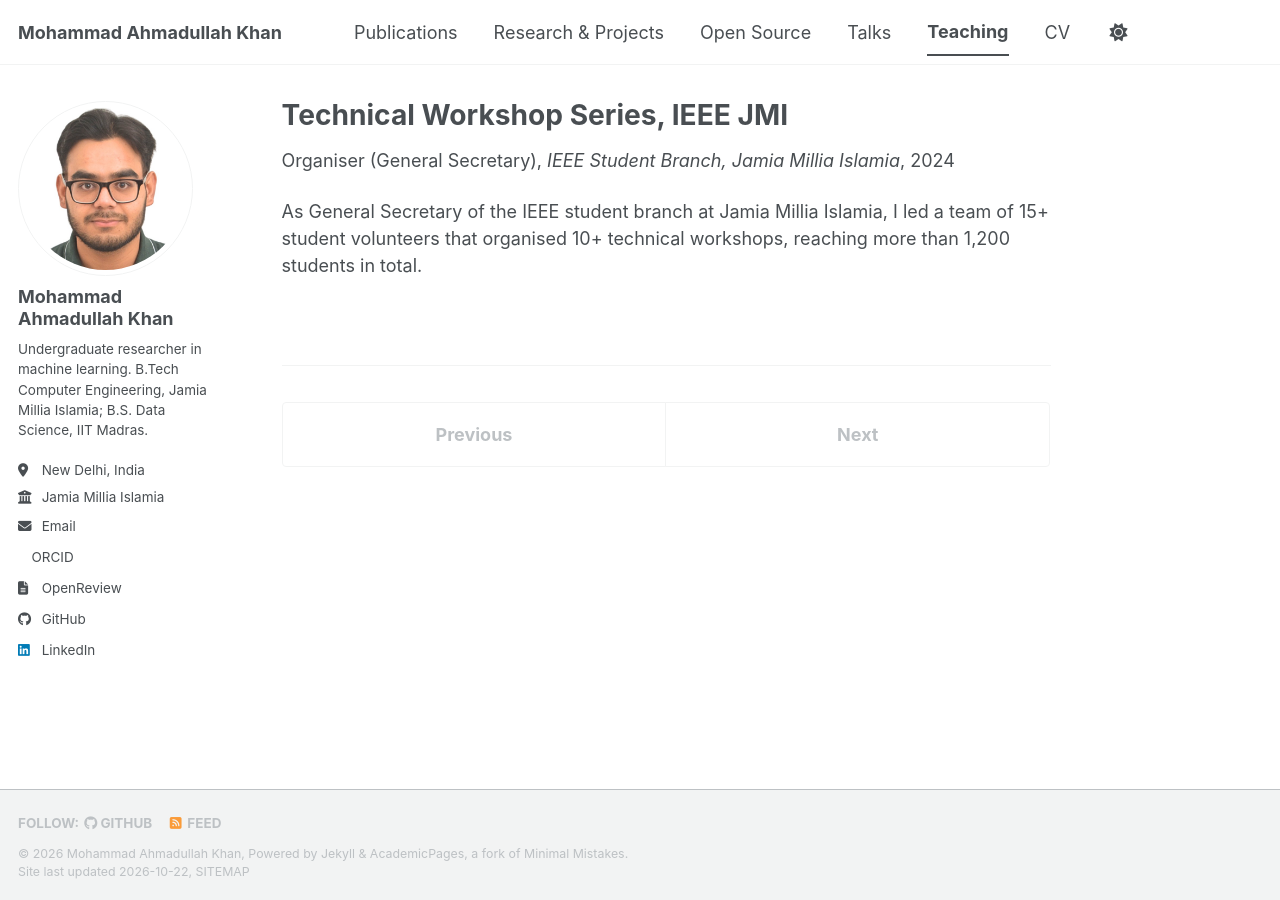
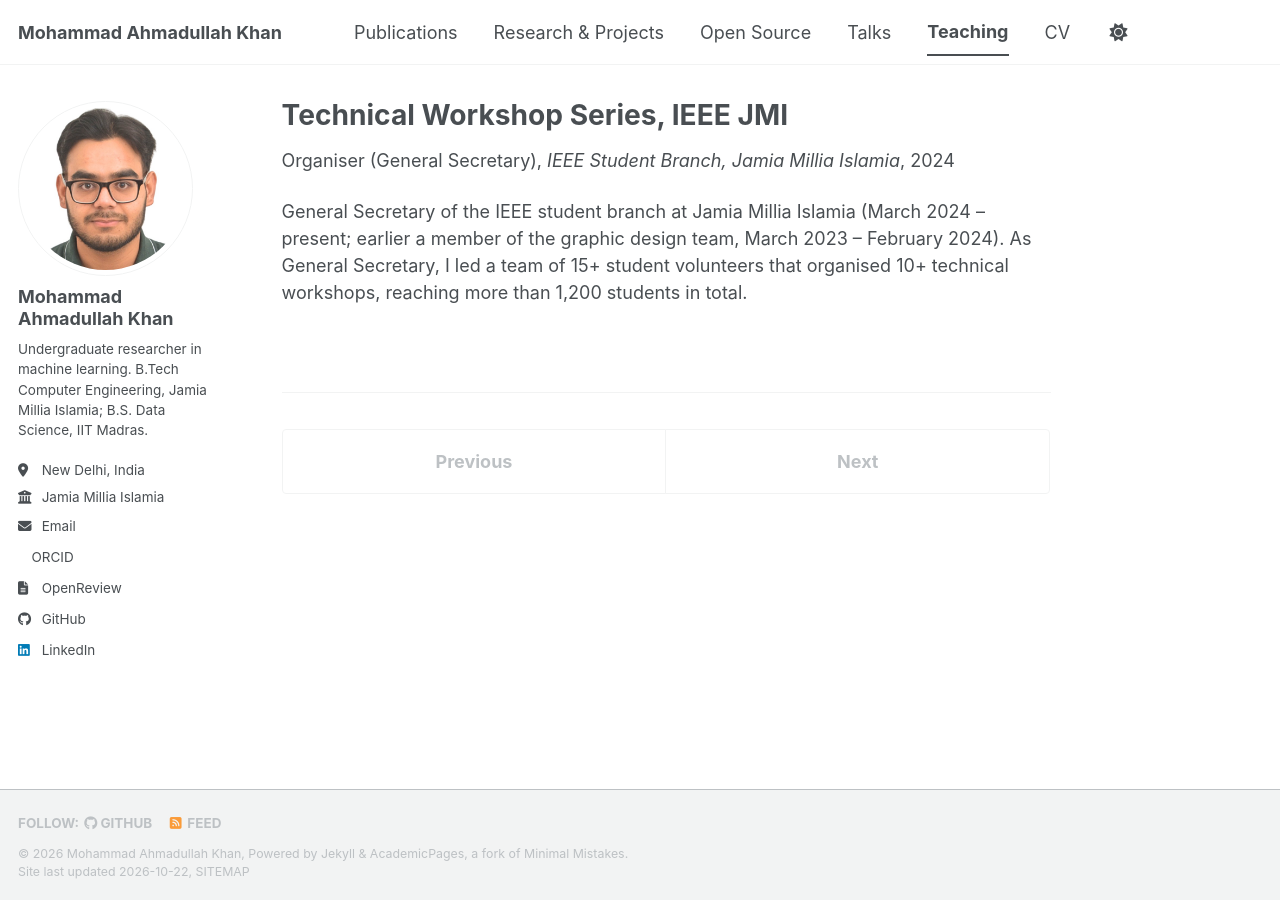
Before and after one commit to MAUK9086/MAUK9086.github.io, a Jekyll site: the page built from _teaching/2024-ieee-jmi-workshops.md, in a window 1280 px wide. Built offline with Jekyll 4.4.1, drawn with Linux system fonts in a browser that asks for light colours; a style sheet for code colours, icons or effects is not loaded.

Commit message:
Add IEEE JMI role dates from LinkedIn
Co-Authored-By: Claude Opus 5.5 <noreply@anthropic.com>

```diff
--- a/_teaching/2024-ieee-jmi-workshops.md
+++ b/_teaching/2024-ieee-jmi-workshops.md
@@ -4,8 +4,8 @@ collection: teaching
 type: "Organiser (General Secretary)"
 permalink: /teaching/ieee-jmi-workshops
 venue: "IEEE Student Branch, Jamia Millia Islamia"
-date: 2024-01-01
+date: 2024-03-01
 location: "New Delhi, India"
 ---
 
-As General Secretary of the IEEE student branch at Jamia Millia Islamia, I led a team of 15+ student volunteers that organised 10+ technical workshops, reaching more than 1,200 students in total.
+General Secretary of the IEEE student branch at Jamia Millia Islamia (March 2024 – present; earlier a member of the graphic design team, March 2023 – February 2024). As General Secretary, I led a team of 15+ student volunteers that organised 10+ technical workshops, reaching more than 1,200 students in total.
```
Also changed, not shown: _pages/cv.md (+1 -1 lines).
